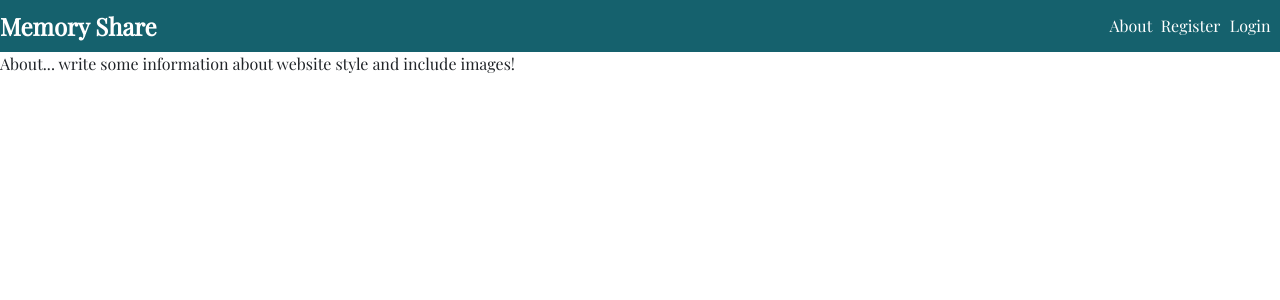
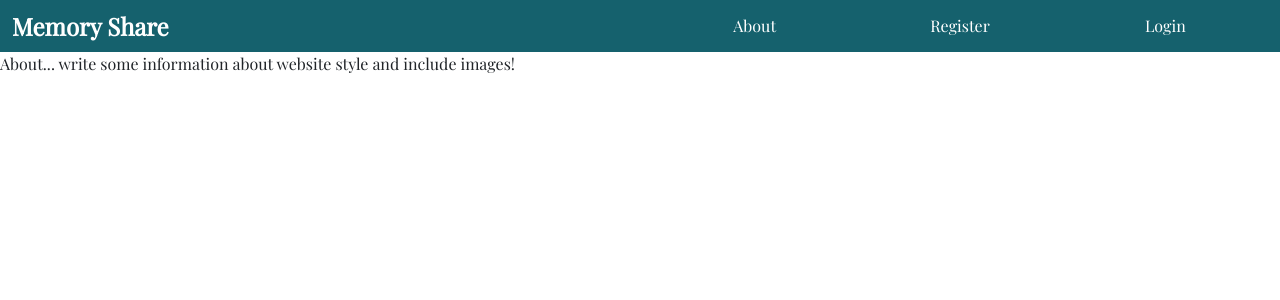
Before and after one commit to Haseebzz/Memory-share, a React (Create React App) app in the folder frontend/: page /about in a window 1280 px wide. Shown: the top 300 px of the page. Built offline with nearby package versions, Linux system fonts and the light colour scheme.

Commit message:
redesigned navbar using Bootstrap

```diff
--- a/frontend/src/components/Navbar.jsx
+++ b/frontend/src/components/Navbar.jsx
@@ -1,4 +1,4 @@
-import React, { useEffect } from 'react';
+import React from 'react';
 import { Link, useNavigate } from 'react-router-dom';
 import { useCookies } from 'react-cookie';
 import "../css/Navbar.css";
@@ -15,40 +15,31 @@ const Navbar = () => {
 
   }
 
-  useEffect(() => {
-    const navRight = document.getElementById("right-section");
-
-    if (!cookies.access_token) {
-      navRight.style.gridTemplateColumns = "1fr 1fr 1fr";
-      navRight.style.gridTemplateAreas = '"about register login"';
-    } else {
-      navRight.style.gridTemplateColumns = "1fr 1fr 1fr 1fr 1fr";
-      navRight.style.gridTemplateAreas = '"about profile create memories logout"';
-    }
-
-  });
-
   return (
     <div className="navbar">
-      <div id="left-section">
-        <Link to="/" id="home" className="goh">Memory Share</Link>
+      <div className="row">
+        <div className="col-6" id="left">
+          <Link to="/" id="home" className="link">Memory Share</Link>
         </div>
-      <div id='right-section'>
-        <Link to="/about" id="about" className="goh">About</Link>
+        <div className="col-6" id="right">
+          <div className="row">
+            <Link to="/about" id="about" className="link col">About</Link>
             {!cookies.access_token && (
               <>
-            <Link to="/register" id="register" className="goh">Register</Link>
-            <Link to="/login" id="login" className="goh">Login</Link>
+                <Link to="/register" id="register" className="link col">Register</Link>
+                <Link to="/login" id="login" className="link col">Login</Link>
               </>
             )}
             {cookies.access_token && (
               <>
-            <Link to="/profile" id="profile" className="goh">Profile</Link>
-            <Link to="/create" id="create" className="goh">Create</Link>
-            <Link to="/usermemory" id="memories" className="goh">MyMemory</Link>
-            <button onClick={logout} id="logout" className="goh">Logout</button>
+                <Link to="/profile" id="profile" className="link col">Profile</Link>
+                <Link to="/create" id="create" className="link col">Create</Link>
+                <Link to="/usermemory" id="memories" className="link col">My Memories</Link>
+                <button onClick={logout} id="logout" className="link col">Logout</button>
               </>
             )}
+          </div>
+        </div>
       </div>
     </div>
   );
--- a/frontend/src/css/Navbar.css
+++ b/frontend/src/css/Navbar.css
@@ -1,36 +1,36 @@
 .navbar {
   background-color: #15616D;
   padding: 10px;
-
-  display: grid;
-  grid-template-columns: 1fr 1fr;
-  grid-template-rows: 1fr;
-  grid-template-areas: "left-section right-section";
+  width: 100%;
 }
 
-.goh {
+.navbar > .row {
+  width: 100%;
+  margin: 0;
+}
+
+.link {
   text-decoration: none;
   color: white;
   transition: 0.25s;
 }
-.goh:hover {
+
+.link:hover {
   transform: scale(0.9);
 }
 
-#left-section {
-  grid-area: left-section;
+#left {
   display: flex; /* Needed for hover to work on the left side for some reason */
 }
 
-#right-section {
-  grid-area: right-section;
+#right {
+  display: flex;
+}
 
-  display: grid;
-  grid-template-rows: 1fr;
-}
-#right-section > * {
-  display: flex;
-  justify-content: center;
+#right .row {
+  width: 100%;
+  margin: 0;
+  text-align: center;
   align-items: center;
 }
 
@@ -39,31 +39,6 @@
   font-size: 1.5em;
 }
 
-#about {
-  grid-area: about;
-}
-
-#register {
-  grid-area: register;
-}
-
-#login {
-  grid-area: login;
-}
-
-#profile {
-  grid-area: profile;
-}
-
-#create {
-  grid-area: create;
-}
-
-#memories {
-  grid-area: memories;
-}
-
 #logout {
-  grid-area: logout;
   background-color: black;
 }
```
Lines whose indentation alone changed are shown as unchanged.
